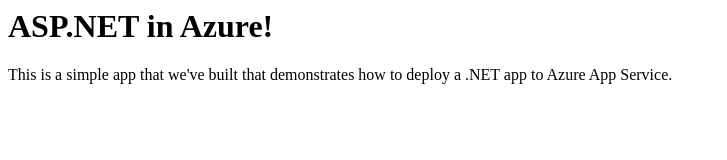
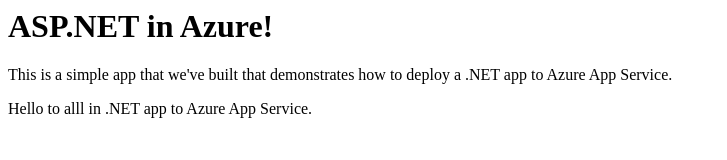
Before and after one commit to prabhat-019/web, a plain HTML site: page index.html in a window 1280 px wide. Shown: the whole page, without its empty margins (0-727 px from the left). Drawn offline with Linux system fonts and the light colour scheme.

Commit message:
Update index.html

```diff
--- a/index.html
+++ b/index.html
@@ -1,5 +1,5 @@
 <div class="jumbotron">
     <h1>ASP.NET in Azure!</h1>
     <p class="lead">This is a simple app that we've built that demonstrates how to deploy a .NET app to Azure App Service.</p>
-
+    <p class="lead">Hello to alll in  .NET app to Azure App Service.</p>
 </div>
```
